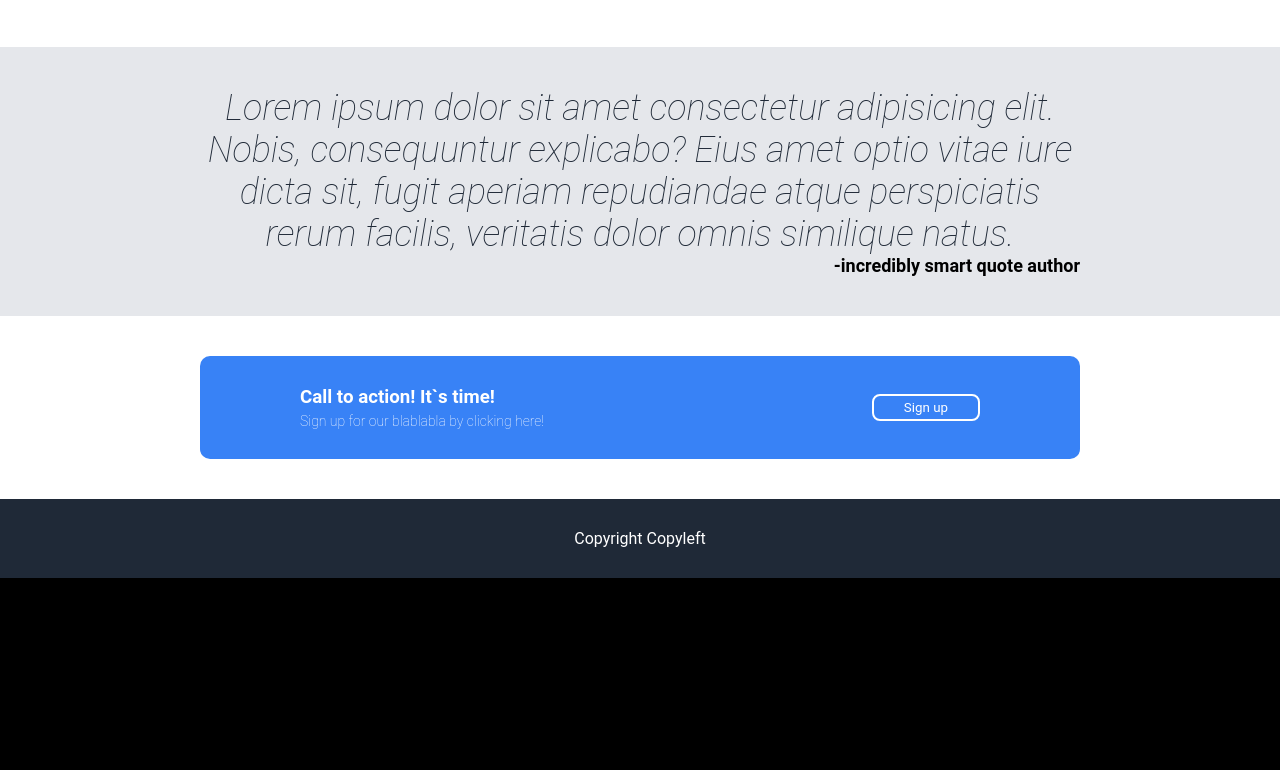
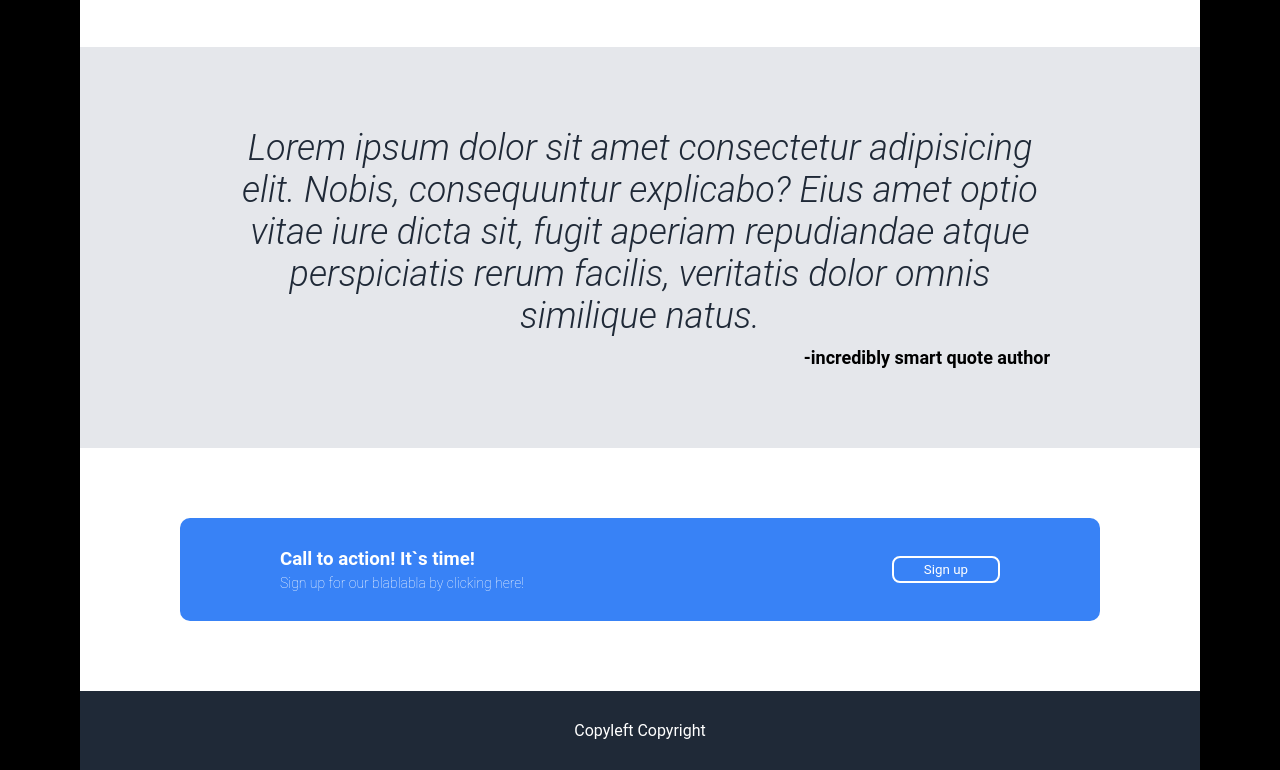
Before and after one commit to serdys/odin-landing, a plain HTML site: page index.html in a window 1280 px wide. Shown: the part 819-1589 px from the top of the page. Before the commit the page ends 1397 px from the top, so only its background shows below. Drawn offline with Linux system fonts and the light colour scheme.

Commit message:
final touches

```diff
--- a/index.html
+++ b/index.html
@@ -7,6 +7,8 @@
     <link rel="stylesheet" href="styles.css">
 </head>
 <body>
+    <div class="main">
+        <div class="stripe"></div>
         <div class="content">
             <header>
                 <h2>Header Logo</h2>
@@ -49,7 +51,6 @@
                 <em class="quote-text">Lorem ipsum dolor sit amet consectetur adipisicing elit. Nobis, consequuntur explicabo? Eius amet optio vitae iure dicta sit, fugit aperiam repudiandae atque perspiciatis rerum facilis, veritatis dolor omnis similique natus.</em>
                 <p class="quote-author">-incredibly smart quote author</p>
             </div>
-
             <div class="cot">
                 <div class="cot-card">
                     <div class="cot-text">
@@ -60,8 +61,10 @@
                 </div>
             </div>
             <footer>
-            <p>Copyright Copyleft</p>
+                <p>Copyleft Copyright</p>
             </footer>
+        </div>
+        <div class="stripe"></div>
     </div>
 </body>
 </html>
--- a/styles.css
+++ b/styles.css
@@ -9,7 +9,7 @@ header {
     display: flex;
     align-items: center;
     justify-content: space-between;
-    padding: 16px;
+    padding: 16px 100px;
     background-color: #1f2937;
     color: #f9faf8;
     flex: 1;
@@ -26,11 +26,22 @@ body {
     /* width: ; */
 }
 
+.main {
+    display: flex;
+    justify-content: space-between;
+}
+
+.stripe {
+    background-color: black;
+    flex-basis: auto;
+}
+
 .content {
     /* width: 800px; */
     display: flex;
     flex-direction: column;
     align-items: stretch;
+    flex-basis: 800px;
     /* max-width: 800; */
 }
 
@@ -44,7 +55,7 @@ body {
     align-items: center;
     gap: 20px;
     background-color: #1f2937;
-    padding: 50px;
+    padding: 50px 100px;
 }
 
 .image {
@@ -104,20 +115,21 @@ body {
 .quote {
     text-align: center;
     background-color: #e5e7eb;
-    padding: 40px 200px;
+    padding: 80px 150px;
     /* width: 700px; */
 }
 
 .quote-text {
     font-size: 36px;
     color: #1f2937;
-    font-weight: 100;
+    font-weight: 300;
 }
 
 .quote-author {
     text-align: end;
     font-weight: bold;
     font-size: 18px;
+    margin-top: 10px;
 }
 
 .cot {
@@ -128,7 +140,7 @@ body {
     background-color: #3882f6;
     border-radius: 10px;
     padding: 30px 100px;
-    margin: 40px 200px;
+    margin: 70px 100px;
     color: white;
     display: flex;
     justify-content: space-between;
```
Lines whose indentation alone changed are shown as unchanged.
